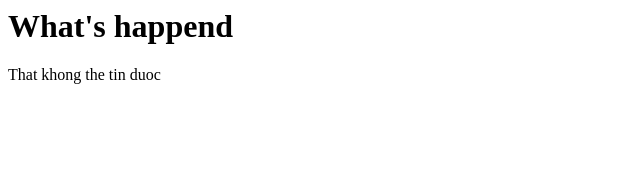
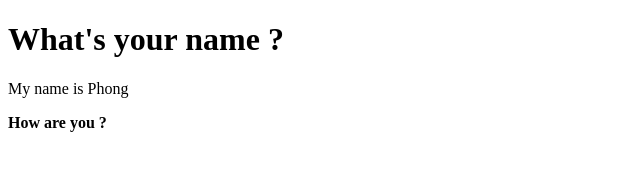
Before and after one commit to khuongphong/demogit, a plain HTML site: page index.html in a window 1280 px wide. Shown: the whole page, without its empty margins (0-640 px from the left). Drawn offline with Linux system fonts and the light colour scheme.

Commit message:
change file index

```diff
--- a/index.html
+++ b/index.html
@@ -1,7 +1,14 @@
-<html>
-  <title>My Page</title>
-  <body>
-    <h1>What's happend</h1>
-    <p>That khong the tin duoc</p>
-  </body>
+<!DOCTYPE html PUBLIC "-//W3C//DTD XHTML 1.0 Transitional//EN" "http://www.w3.org/TR/xhtml1/DTD/xhtml1-transitional.dtd">
+<html xmlns="http://www.w3.org/1999/xhtml">
+<head>
+<meta http-equiv="Content-Type" content="text/html; charset=utf-8" />
+<title>GitHub Page</title>
+<link rel="stylesheet" href="style.css" />
+</head>
+
+<body>
+  <h1>What's your name ?</h1>
+  <p>My name is Phong</p>
+  <b>How are you ?</b>
+</body>
 </html>
```
